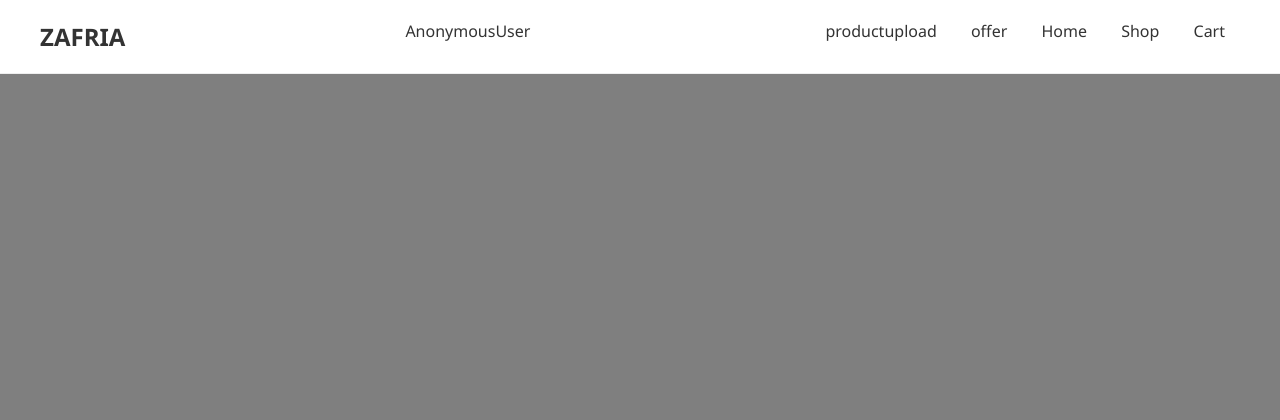
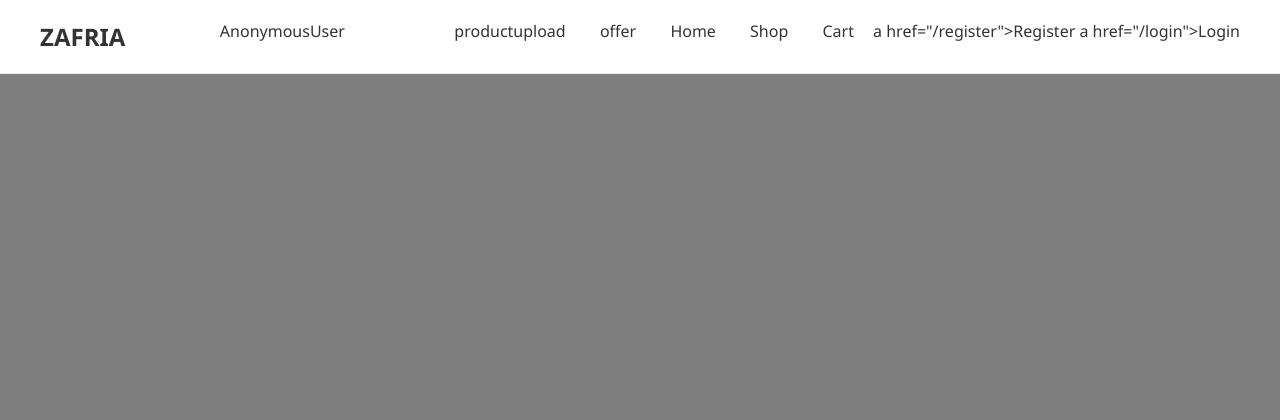
Before and after one commit to tejas-gupta-dev/ZAFRIA, a Django app: template home/navbar/templates/home.html in a window 1280 px wide. Shown: the top 420 px of the page. Run offline with Django 5.2, Linux system fonts and the light colour scheme; the template is opened without the code that fills it, so the values that code supplies are empty.

Commit message:
Update home.html

```diff
--- a/home/navbar/templates/home.html
+++ b/home/navbar/templates/home.html
@@ -19,6 +19,8 @@
       <a href="">Home</a>
       <a href="/product">Shop</a>
       <a href="/cart">Cart</a>
+      a href="/register">Register</a>
+      a href="/login">Login</a>
       {% if request.user.is_authenticated %}
       <a href="{% url 'logout' %}">Logout</a>
       {% endif %}
```
